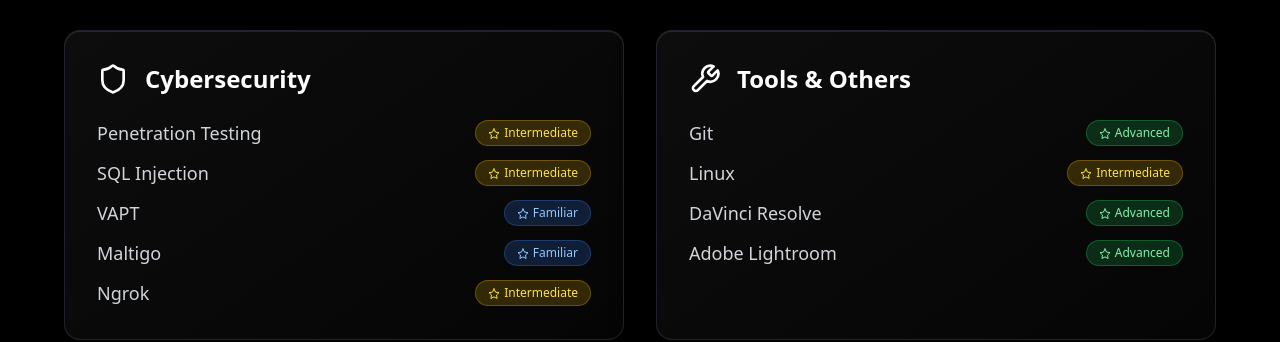
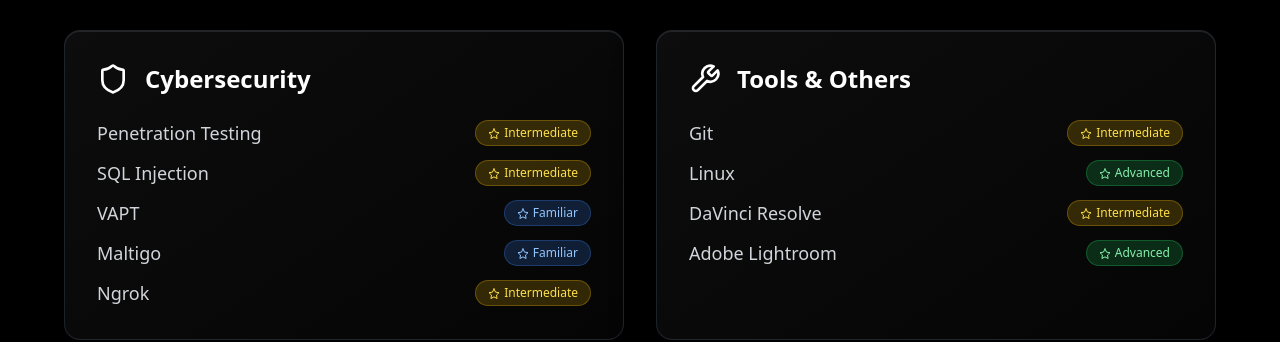
Before and after one commit to sudheerprasannakumarvasetty/Sudheer-Portfolio, a React (Vite) app: page / in a window 1280 px wide. Shown: the part 3497-3839 px from the top of the page. Built offline with nearby package versions, Linux system fonts and the light colour scheme.

Commit message:
Updated App.tsx

```diff
--- a/src/App.tsx
+++ b/src/App.tsx
@@ -153,7 +153,7 @@ function App() {
     },
     "Tools & Others": {
       skills: ["Git", "Linux", "DaVinci Resolve", "Adobe Lightroom"],
-      proficiency: ["Advanced", "Intermediate", "Advanced", "Advanced"]
+      proficiency: ["Intermediate", "Advanced", "Intermediate", "Advanced"]
     }
   };
 
```
